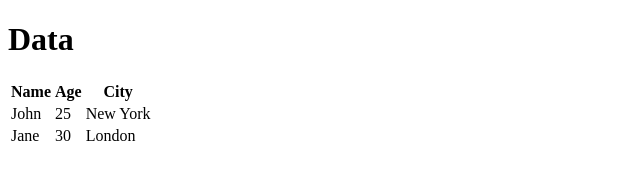
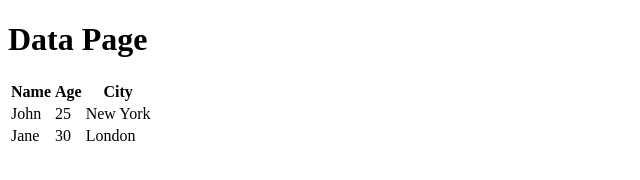
Before and after one commit to JehanzaibKhattak/jenkintask, a plain HTML site: page index.html in a window 1280 px wide. Shown: the whole page, without its empty margins (0-640 px from the left). Drawn offline with Linux system fonts and the light colour scheme.

Commit message:
Update index.html

```diff
--- a/index.html
+++ b/index.html
@@ -4,7 +4,7 @@
     <title>Simple Data Page</title>
 </head>
 <body>
-    <h1>Data</h1>
+    <h1>Data Page</h1>
     <table>
         <tr>
             <th>Name</th>
```
